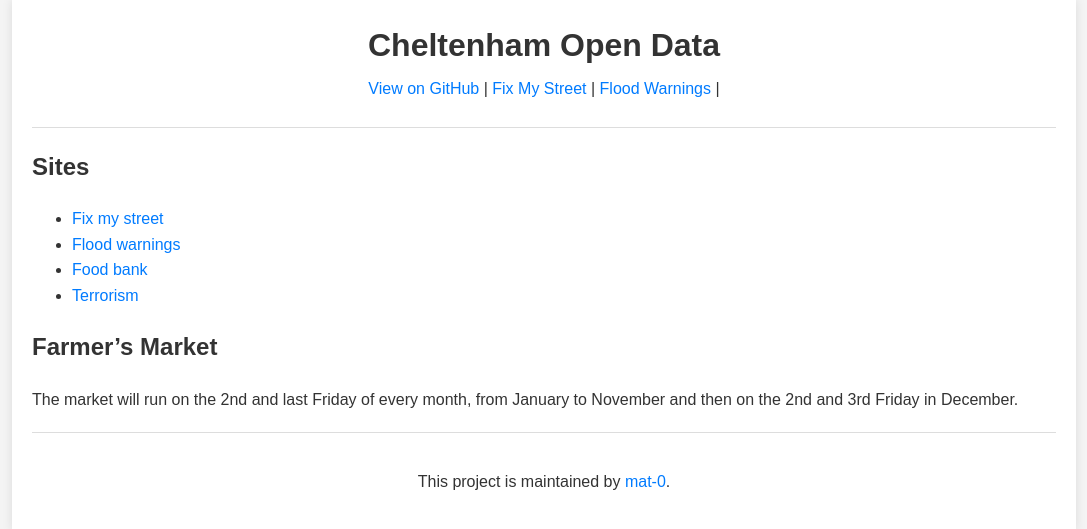
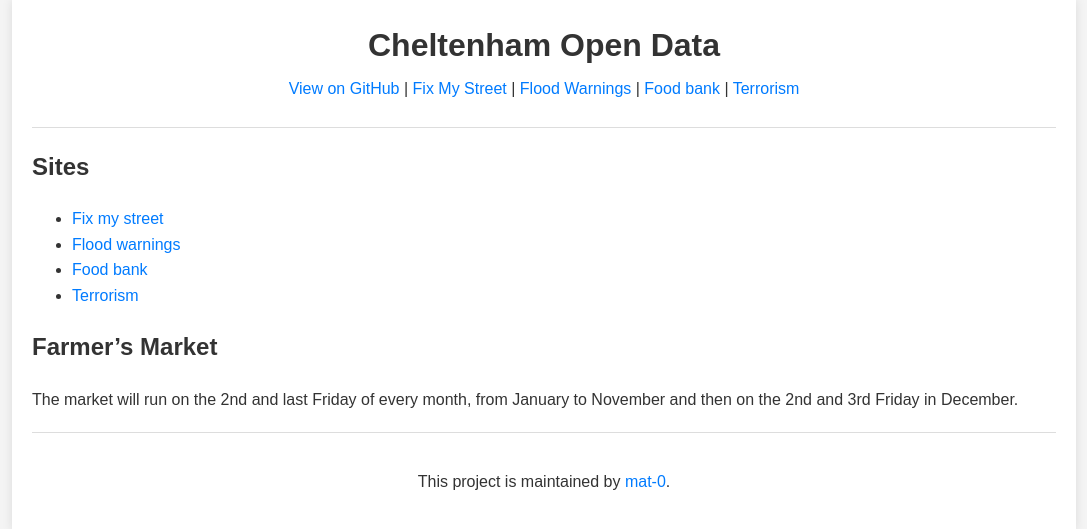
Before and after one commit to mat-0/cheltenham-open-data, a Jekyll site: the page built from README.md, in a window 1280 px wide. Shown: the top 529 px of the page, without its empty margins (96-1183 px from the left). Built offline with Jekyll 4.4.1, drawn with Linux system fonts in a browser that asks for light colours; our own code applies the rules of GitHub Pages for plain Markdown files; the repository's description, which GitHub fills in, is left out.

Commit message:
Update default.html

```diff
--- a/_layouts/default.html
+++ b/_layouts/default.html
@@ -70,6 +70,8 @@
           <a href="{{ site.github.repository_url }}">View on GitHub</a> |
           <a href="/fix-my-steeet">Fix My Street</a> |
           <a href="/flood-warnings">Flood Warnings</a> |
+          <a href="/food-bank">Food bank</a> |
+          <a href="/terrorism">Terrorism</a>
         </p>
 
         {% if site.licence_text %}
```
